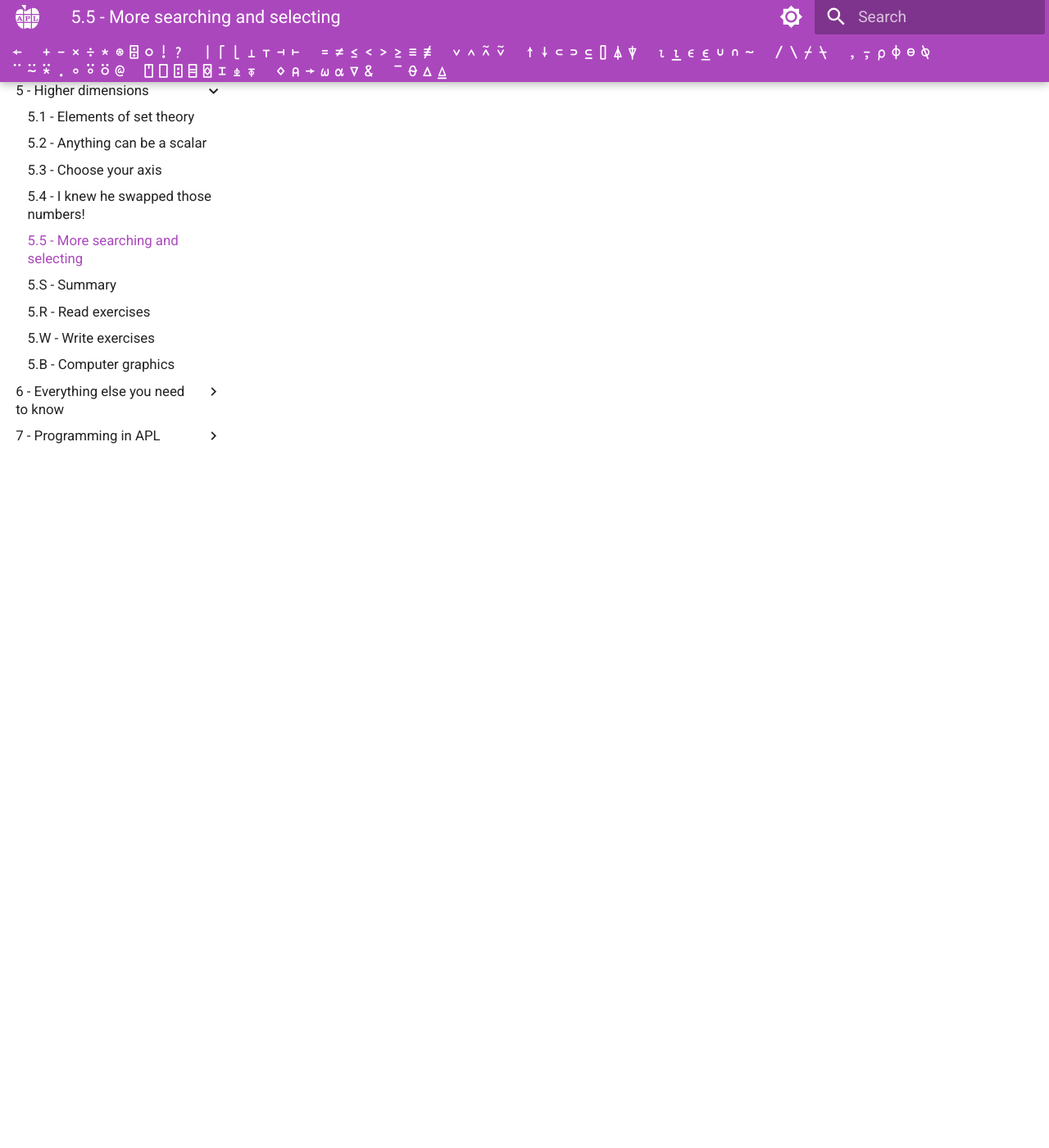
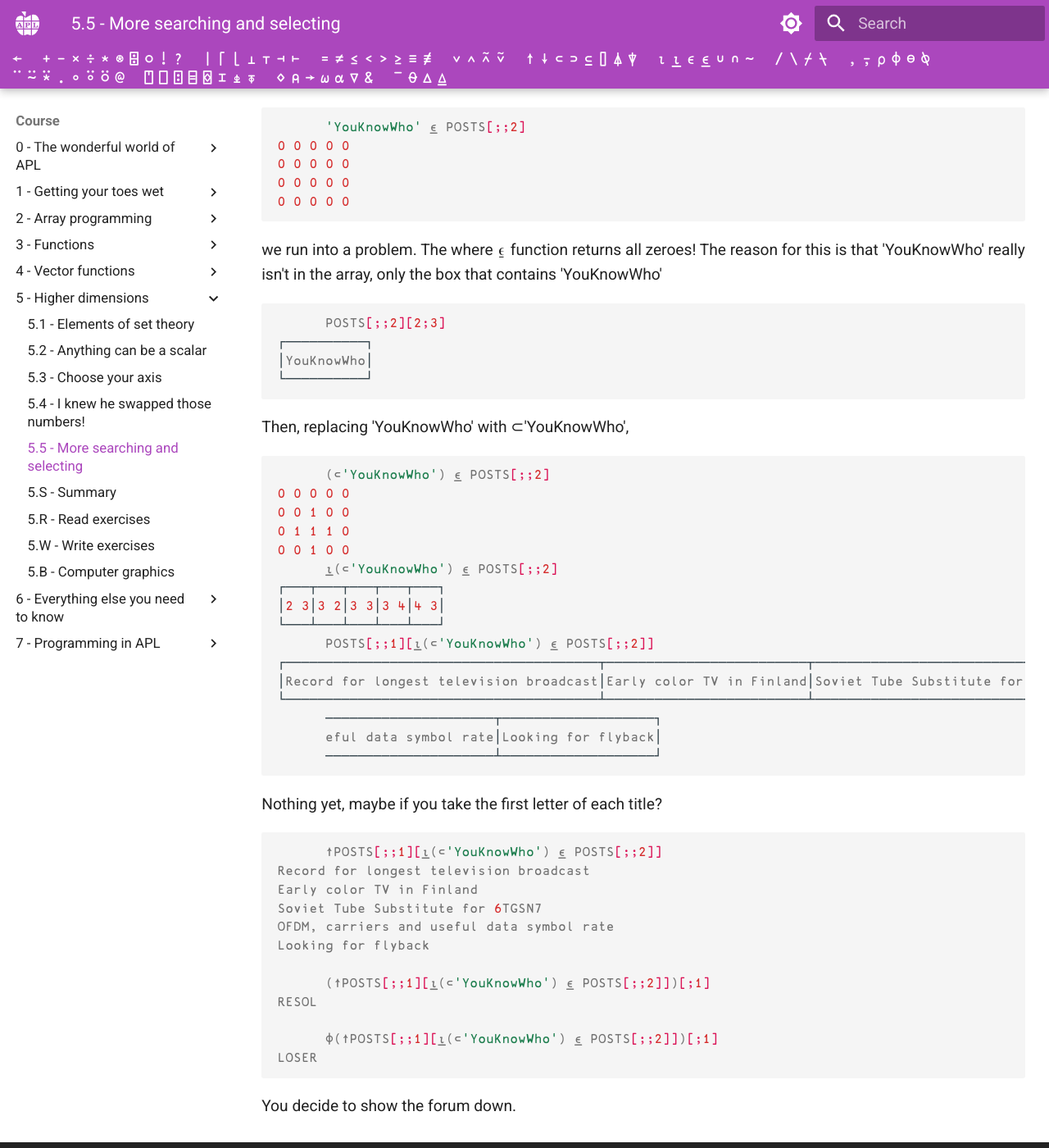
Before and after one commit to APLMOOC/APLMOOC, an MkDocs documentation site: the page built from docs/course/ch5/part5.md, in a window 1280 px wide and 1400 px high, scrolled down 5149 px. Shown: the whole window at 82% size. Built offline with MkDocs 1.6.1 and Material for MkDocs 9.7.7, drawn with Linux system fonts in a browser that asks for light colours; some web fonts are replaced; a script that is not in the unit is left out; some of the changed text lies outside the part shown.

Commit message:
Add Chater 5 Part 5 searching

````diff
--- a/docs/course/ch5/part5.md
+++ b/docs/course/ch5/part5.md
@@ -76,6 +76,16 @@ otherworldlier
 ┌─────┬─────┬────┐
 │super│sonic│ally│
 └─────┴─────┴────┘
+
+      (1=4|⍳12) ⊂ 'showmanships'
+┌────┬────┬────┐
+│show│mans│hips│
+└────┴────┴────┘
+
+      (1=4|⍳10) ⊂ 'workfellow'
+┌────┬────┬──┐
+│work│fell│ow│
+└────┴────┴──┘
 
       1 1 1 1 ⊂ 'bars'
 ┌─┬─┬─┬─┐
@@ -200,4 +210,62 @@ This array is three dimensional, where each axis represents, respectively, Date,
 │ │dataMoshpit     │YouKnowWho   │Radiovangelist│Decibels_per_Kg│
 └─┴────────────────┴─────────────┴──────────────┴───────────────┘
 ```
-// write about ⍷ and ⌸ with nested arrays
+
+Obtaining the indices of 'YouKnowWho' using ⍷ where
+
+```apl
+      'YouKnowWho' ⍷ POSTS[;;2]
+0 0 0 0 0
+0 0 0 0 0
+0 0 0 0 0
+0 0 0 0 0
+```
+
+we run into a problem. The where ⍷ function returns all zeroes! The reason for this is that 'YouKnowWho' really isn't in the array, only the box that contains 'YouKnowWho'
+
+```apl
+      POSTS[;;2][2;3]
+┌──────────┐
+│YouKnowWho│
+└──────────┘
+```
+
+Then, replacing 'YouKnowWho' with ⊂'YouKnowWho',
+
+```apl
+      (⊂'YouKnowWho') ⍷ POSTS[;;2]
+0 0 0 0 0
+0 0 1 0 0
+0 1 1 1 0
+0 0 1 0 0
+      ⍸(⊂'YouKnowWho') ⍷ POSTS[;;2]
+┌───┬───┬───┬───┬───┐
+│2 3│3 2│3 3│3 4│4 3│
+└───┴───┴───┴───┴───┘
+      POSTS[;;1][⍸(⊂'YouKnowWho') ⍷ POSTS[;;2]]
+┌───────────────────────────────────────┬─────────────────────────┬─────────────────────────────────┬─────────────────────
+│Record for longest television broadcast│Early color TV in Finland│Soviet Tube Substitute for 6TGSN7│OFDM, carriers and us
+└───────────────────────────────────────┴─────────────────────────┴─────────────────────────────────┴─────────────────────
+      ─────────────────────┬───────────────────┐
+      eful data symbol rate│Looking for flyback│
+      ─────────────────────┴───────────────────┘
+```
+
+Nothing yet, maybe if you take the first letter of each title?
+
+```apl
+      ↑POSTS[;;1][⍸(⊂'YouKnowWho') ⍷ POSTS[;;2]]
+Record for longest television broadcast
+Early color TV in Finland
+Soviet Tube Substitute for 6TGSN7
+OFDM, carriers and useful data symbol rate
+Looking for flyback
+
+      (↑POSTS[;;1][⍸(⊂'YouKnowWho') ⍷ POSTS[;;2]])[;1]
+RESOL
+
+      ⌽(↑POSTS[;;1][⍸(⊂'YouKnowWho') ⍷ POSTS[;;2]])[;1]
+LOSER
+```
+
+You decide to show the forum down.
````
